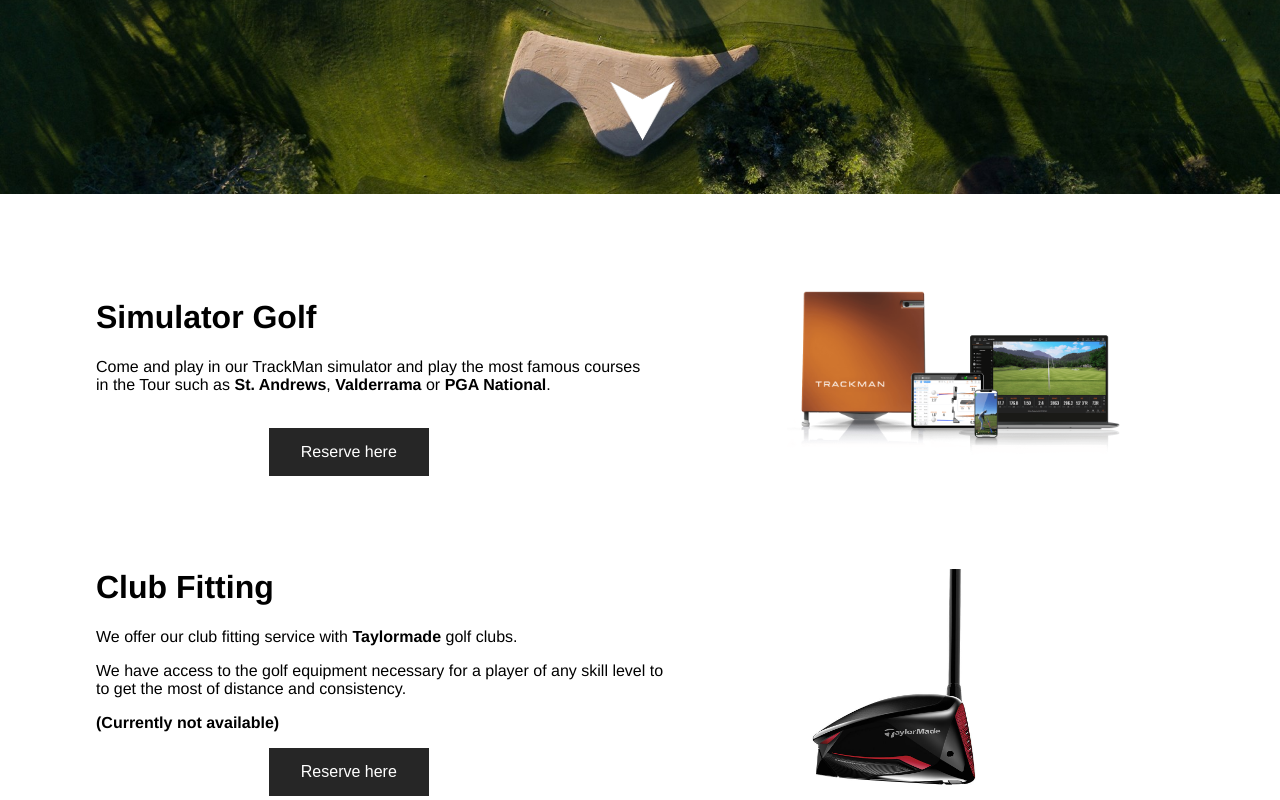
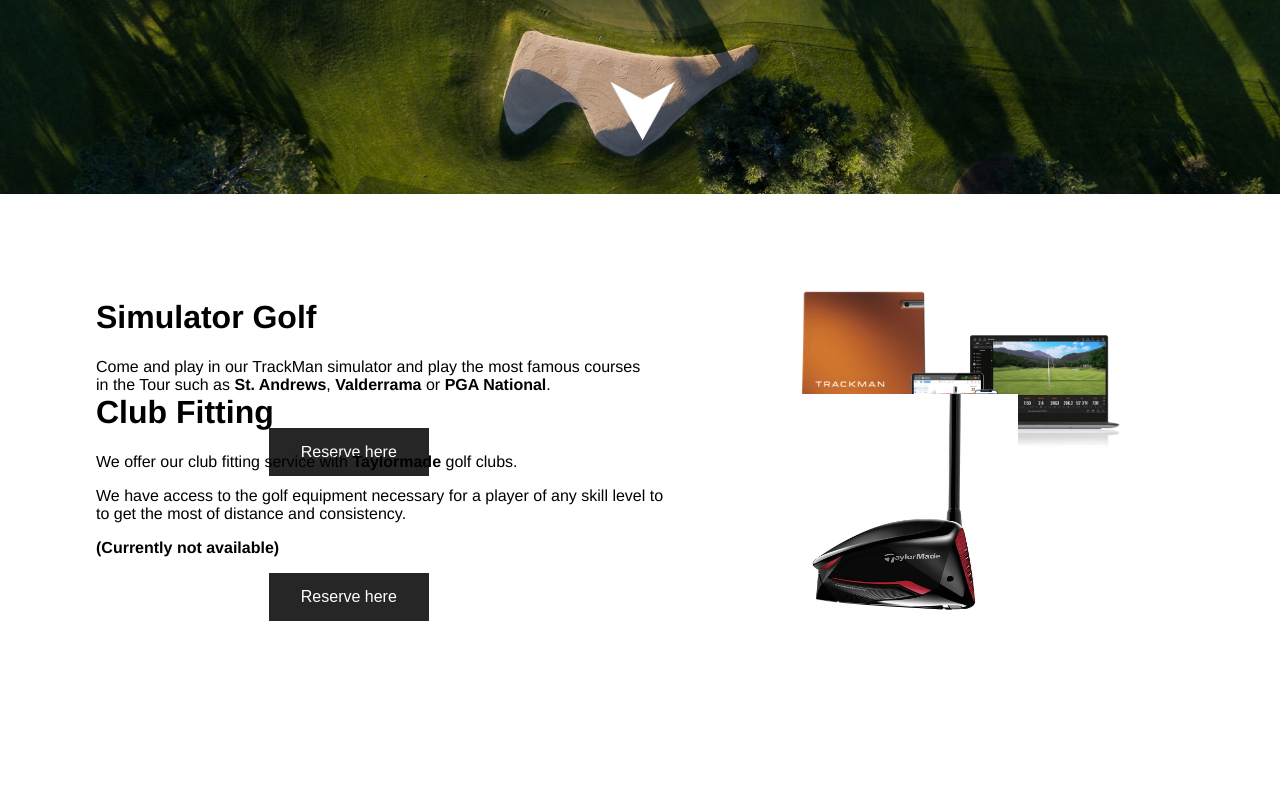
Before and after one commit to sanchonewgolf/newgolfwebsite, a plain HTML site: page en/index.html in a window 1280 px wide. Shown: the part 490-1290 px from the top of the page. After the commit the page ends 1115 px from the top, so only its background shows below. Drawn offline with Linux system fonts and the light colour scheme.

Commit message:
Update newgolf.css

```diff
--- a/en/newgolf.css
+++ b/en/newgolf.css
@@ -126,8 +126,9 @@ padding: 35.5px;
 	position:relative;
 	min-width: 90%;
 	max-width: 90%;
-	top:25vh;
+	top:25px;
 	left:7.5%;
+	text-align: left;
 }
 
 .clubs {
```
